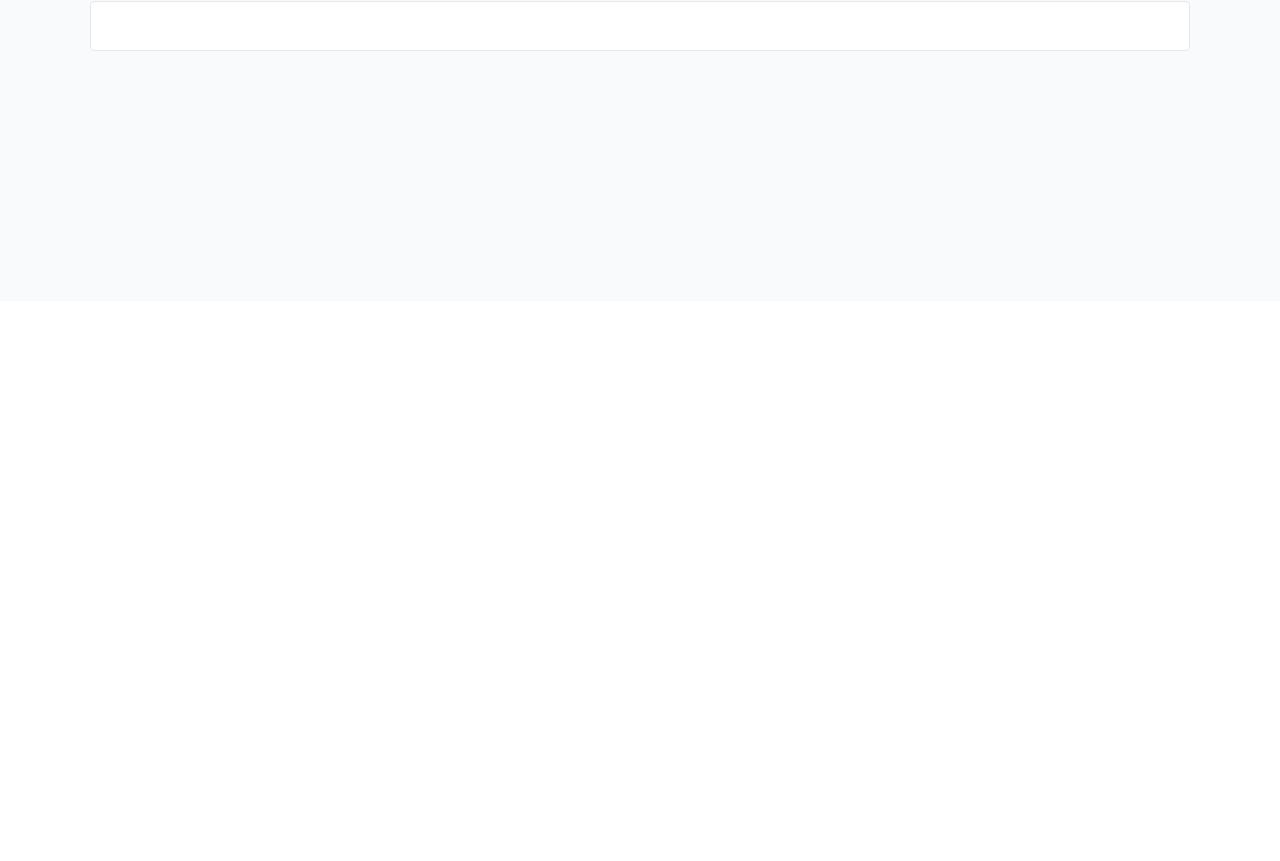
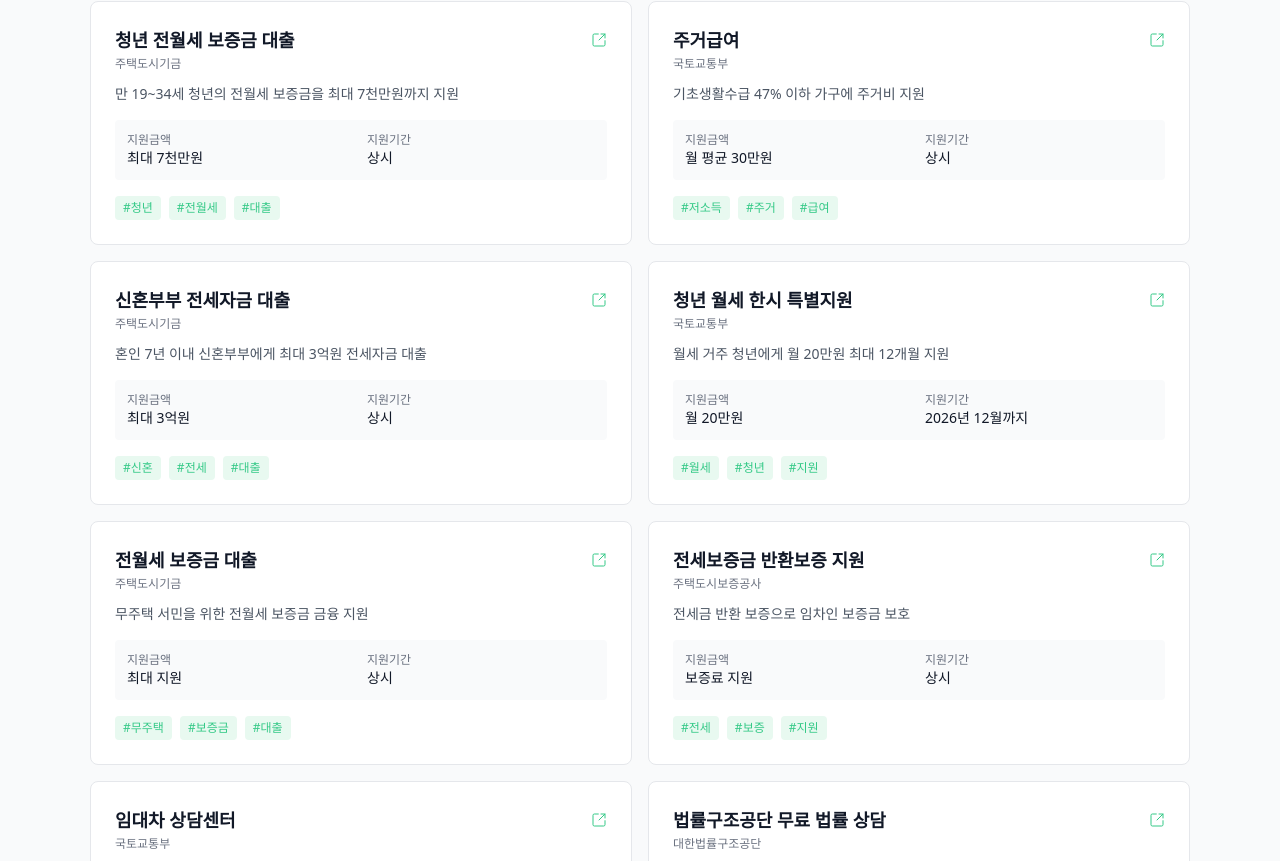
Before and after one commit to SafeSignProject/safeSign-frontend, a React (Vite) app: page /support in a window 1280 px wide. Shown: the part 499-1360 px from the top of the page. Before the commit the page ends 800 px from the top, so only its background shows below. Built offline with nearby package versions, Linux system fonts and the light colour scheme; a web font is replaced by a local one.

Commit message:
feat: 지원금 페이지 UI 구현

```diff
--- a/src/components/support/SupportList.tsx
+++ b/src/components/support/SupportList.tsx
@@ -1,8 +1,48 @@
+import { SUPPORT_ITEMS } from '@/mocks/supportItem';
+import { SquareArrowOutUpRight } from 'lucide-react';
+import { Badge } from '../common';
+
 const SupportList = () => {
   return (
-    <>
-      <section className='border-light-gray rounded-sm border bg-white p-6'></section>
-    </>
+    <div className='grid grid-cols-1 gap-4 sm:grid-cols-2'>
+      {SUPPORT_ITEMS.map((item) => (
+        <section key={item.id} className='border-light-gray rounded-lg border bg-white p-6'>
+          <div className='mb-0.5 flex items-center justify-between'>
+            <h5 className='text-dark text-lg leading-7 font-semibold'>{item.title}</h5>
+            <a
+              href={item.url}
+              target='_blank'
+              rel='noopener noreferrer'
+              className='text-primary transition hover:scale-110'
+            >
+              <SquareArrowOutUpRight size={16} strokeWidth={1.5} />
+            </a>
+          </div>
+          <p className='text-dark-gray text-xs leading-4'>{item.organization}</p>
+          <p className='my-3 line-clamp-6 text-sm text-[#4B5563]'>{item.description}</p>
+          <div className='my-4 flex items-center gap-3 rounded-sm bg-[#F9FAFB] p-3'>
+            <div className='flex-1'>
+              <p className='text-dark-gray text-xs leading-4'>지원금액</p>
+              <p className='text-dark text-sm font-medium'>{item.support.amount}</p>
+            </div>
+            <div className='flex-1'>
+              <p className='text-dark-gray text-xs leading-4'>지원기간</p>
+              <p className='text-dark text-sm font-medium'>{item.support.period}</p>
+            </div>
+          </div>
+          <div className='mt-3 flex flex-wrap gap-2'>
+            {item.tags.map((tag, idx) => (
+              <Badge
+                key={idx}
+                tag={true}
+                className='text-primary bg-[#E8F9F0] text-xs'
+                label={tag}
+              />
+            ))}
+          </div>
+        </section>
+      ))}
+    </div>
   );
 };
 
--- a/src/mocks/supportItem.tsx
+++ b/src/mocks/supportItem.tsx
@@ -1,6 +1,122 @@
 export const SUPPORT_ITEMS = [
   {
+    id: 1,
     title: '청년 전월세 보증금 대출',
-    source: '주택도시기금',
+    description: '만 19~34세 청년의 전월세 보증금을 최대 7천만원까지 지원',
+    organization: '주택도시기금',
+    support: {
+      amount: '최대 7천만원',
+      period: '상시',
+    },
+    tags: ['청년', '전월세', '대출'],
+    url: 'https://naver.com',
+  },
+  {
+    id: 2,
+    title: '주거급여',
+    description: '기초생활수급 47% 이하 가구에 주거비 지원',
+    organization: '국토교통부',
+    support: {
+      amount: '월 평균 30만원',
+      period: '상시',
+    },
+    tags: ['저소득', '주거', '급여'],
+    url: 'https://naver.com',
+  },
+  {
+    id: 3,
+    title: '신혼부부 전세자금 대출',
+    description: '혼인 7년 이내 신혼부부에게 최대 3억원 전세자금 대출',
+    organization: '주택도시기금',
+    support: {
+      amount: '최대 3억원',
+      period: '상시',
+    },
+    tags: ['신혼', '전세', '대출'],
+    url: 'https://naver.com',
+  },
+  {
+    id: 4,
+    title: '청년 월세 한시 특별지원',
+    description: '월세 거주 청년에게 월 20만원 최대 12개월 지원',
+    organization: '국토교통부',
+    support: {
+      amount: '월 20만원',
+      period: '2026년 12월까지',
+    },
+    tags: ['월세', '청년', '지원'],
+    url: 'https://naver.com',
+  },
+  {
+    id: 5,
+    title: '전월세 보증금 대출',
+    description: '무주택 서민을 위한 전월세 보증금 금융 지원',
+    organization: '주택도시기금',
+    support: {
+      amount: '최대 지원',
+      period: '상시',
+    },
+    tags: ['무주택', '보증금', '대출'],
+    url: 'https://naver.com',
+  },
+  {
+    id: 6,
+    title: '전세보증금 반환보증 지원',
+    description: '전세금 반환 보증으로 임차인 보증금 보호',
+    organization: '주택도시보증공사',
+    support: {
+      amount: '보증료 지원',
+      period: '상시',
+    },
+    tags: ['전세', '보증', '지원'],
+    url: 'https://naver.com',
+  },
+  {
+    id: 7,
+    title: '임대차 상담센터',
+    description: '임대차 계약 관련 법률 상담 및 권리구제 안내',
+    organization: '국토교통부',
+    support: {
+      amount: '무료',
+      period: '상시',
+    },
+    tags: ['상담', '임대차', '법률'],
+    url: 'https://naver.com',
+  },
+  {
+    id: 8,
+    title: '법률구조공단 무료 법률 상담',
+    description: '경제적 어려움이 있는 국민에게 무료 법률 상담 및 소송 지원',
+    organization: '대한법률구조공단',
+    support: {
+      amount: '무료',
+      period: '상시',
+    },
+    tags: ['법률', '무료', '소송'],
+    url: 'https://naver.com',
+  },
+  {
+    id: 9,
+    title: '임차인 권리보호 소송 지원',
+    description: '보증금 반환, 계약 해지 등 임차인 권리 소송 지원',
+    organization: '법률구조기관',
+    support: {
+      amount: '소송비 일부 지원',
+      period: '상시',
+    },
+    tags: ['임차인', '소송', '보증금'],
+    url: 'https://naver.com',
+  },
+  {
+    id: 10,
+    title: '계약서 작성 무료 컨설팅',
+    description: '전문가의 임대차 계약서 검토 및 작성 지원',
+    organization: '법률지원센터',
+    support: {
+      amount: '무료',
+      period: '상시',
+    },
+    tags: ['계약서', '컨설팅', '무료'],
+    url: 'https://naver.com',
   },
 ];
```
